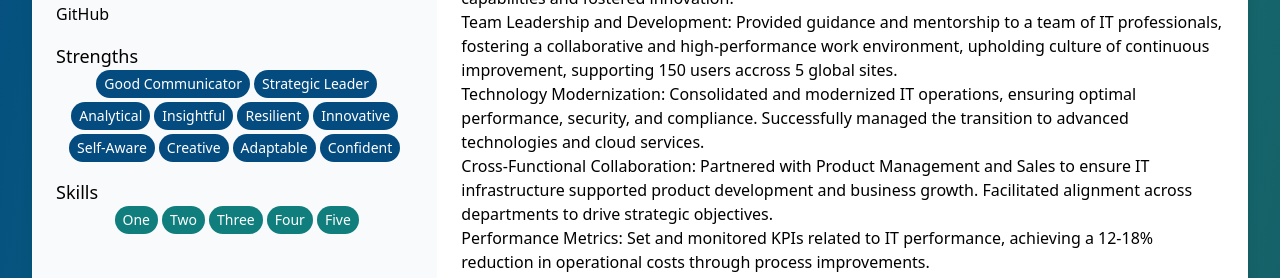
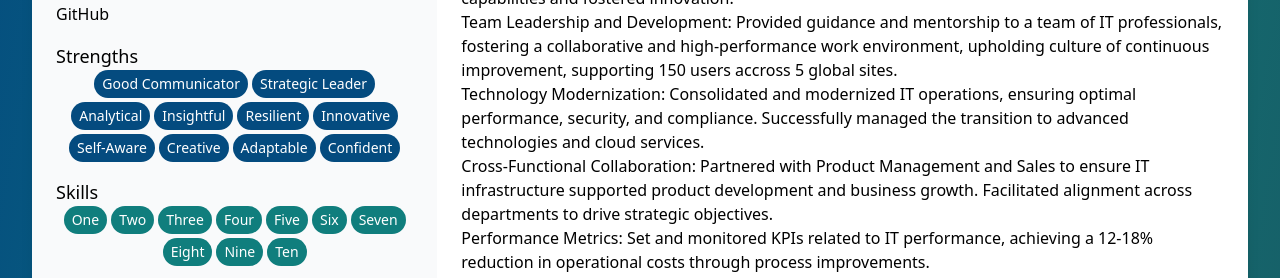
Before and after one commit to FranBotha1990/digital-cv, a Nuxt app: page / in a window 1280 px wide. Shown: the part 514-792 px from the top of the page. Built offline with nearby package versions, Linux system fonts and the light colour scheme.

Commit message:
Create 'Summary.vue' Component, Skills & Strengths Array

```diff
--- /dev/null
+++ b/components/Summary.vue
@@ -0,0 +1,23 @@
+<template>
+  <div>
+
+    <!-- Professional titles -->
+    <section class="mb-4">
+        <h3>IT Projects | Operations | Support Services | System Administration | Software Validation</h3>
+    </section>
+
+    <!-- Profile summary -->
+    <section class="mb-4">Seasoned IT professional with over a decade of experience in IT management, technical engineering, and team leadership. I excel at aligning IT strategies with business goals, driving innovation, and ensuring operational excellence. My expertise includes managing complex enterprise environments, maintaining compliance with industry standards, and optimizing system performance. I have a proven track record of leading cross-functional teams, providing comprehensive support, and implementing effective migrations and rollouts. I am skilled in cost-efficient IT operations, risk management, and integrating advanced technologies. My focus is on delivering client-centered solutions, enhancing service delivery, and maintaining robust IT infrastructures across various industries.</section>
+
+    <slot></slot>
+
+  </div>
+</template>
+
+<script lang="ts" setup>
+
+</script>
+
+<style>
+
+</style>
--- a/pages/index.vue
+++ b/pages/index.vue
@@ -34,16 +34,7 @@
                         <section class="mb-4">
                             <h3>Strengths</h3>
                             <ul class="flex flex-wrap gap-1 justify-center">
-                                <li class="ml-1 strengthItems">Good Communicator</li>
-                                <li class="strengthItems">Strategic Leader</li>
-                                <li class="strengthItems">Analytical</li>
-                                <li class="strengthItems">Insightful</li>
-                                <li class="strengthItems">Resilient</li>
-                                <li class="strengthItems">Innovative</li>
-                                <li class="strengthItems">Self-Aware</li>
-                                <li class="strengthItems">Creative</li>
-                                <li class="strengthItems">Adaptable</li>
-                                <li class="strengthItems">Confident</li>
+                                <li v-for="(item, index) in strengths" key="index" class="strengthItems">{{ item }}</li>
                             </ul>
                         </section>
 
@@ -51,11 +42,7 @@
                         <section class="mb-4">
                             <h3>Skills</h3>
                             <ul class="flex flex-wrap gap-1 justify-center">
-                                <li class="ml-1 skillItems">One</li>
-                                <li class="skillItems">Two</li>
-                                <li class="skillItems">Three</li>
-                                <li class="skillItems">Four</li>
-                                <li class="skillItems">Five</li>
+                                <li v-for="(item, index) in skills" key="index" class="skillItems">{{ item }}</li>
                             </ul>
                         </section>
 
@@ -64,13 +51,7 @@
                     <!-- Right column -->
                     <section class="right-column-cnt">
 
-                        <!-- Professional titles -->
-                        <section class="mb-4">
-                            <h3>IT Projects | Operations | Support Services | System Administration | Software Validation</h3>
-                        </section>
-
-                        <!-- Profile summary -->
-                        <section class="mb-4">Seasoned IT professional with over a decade of experience in IT management, technical engineering, and team leadership. I excel at aligning IT strategies with business goals, driving innovation, and ensuring operational excellence. My expertise includes managing complex enterprise environments, maintaining compliance with industry standards, and optimizing system performance. I have a proven track record of leading cross-functional teams, providing comprehensive support, and implementing effective migrations and rollouts. I am skilled in cost-efficient IT operations, risk management, and integrating advanced technologies. My focus is on delivering client-centered solutions, enhancing service delivery, and maintaining robust IT infrastructures across various industries.</section>
+                        <Summary></Summary>
 
                         <!-- Work experience container -->
                         <div class="mb-4">
@@ -183,6 +164,16 @@
     // Get current year
     const currentYear = ref(new Date().getFullYear())
 
+    // Skills list
+    const skills = ref([
+        'One', 'Two', 'Three', 'Four', 'Five', 'Six', 'Seven', 'Eight', 'Nine', 'Ten'
+    ])
+
+    // Strengths list
+    const strengths = ref([
+        'Good Communicator', 'Strategic Leader', 'Analytical', 'Insightful', 'Resilient', 'Innovative', 'Self-Aware', 'Creative', 'Adaptable', 'Confident'
+    ])
+
 </script>
 
 <style scoped>
```
